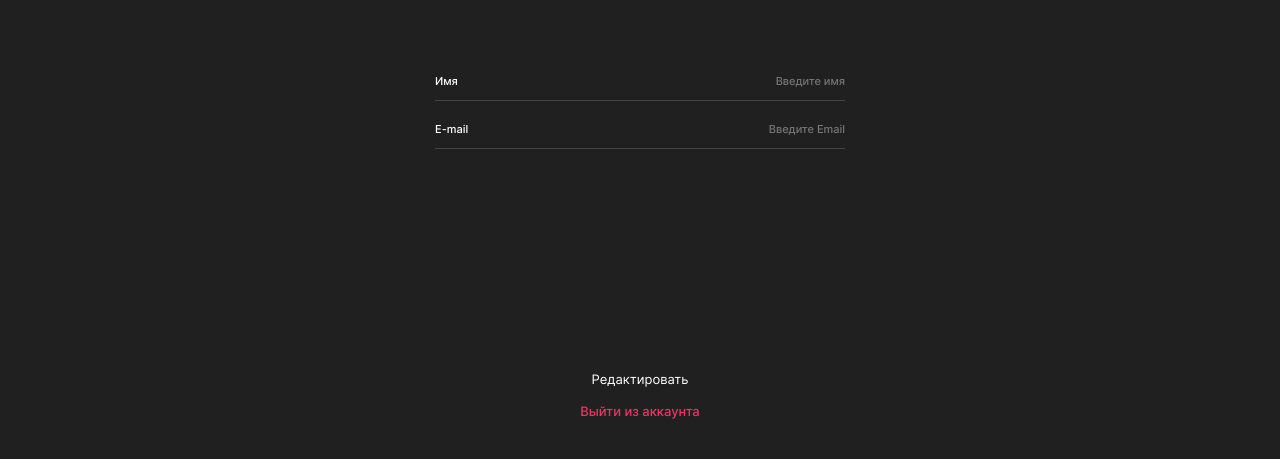
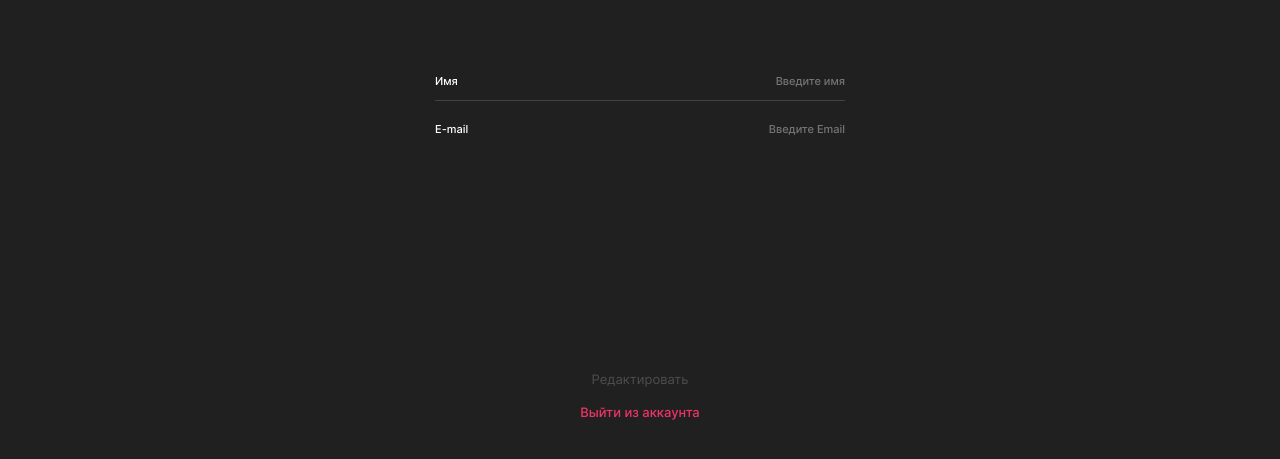
Before and after one commit to Angelikusya/movies-explorer-frontend, a React (Create React App) app: page /profile in a window 1280 px wide. Shown: the part 227-686 px from the top of the page. Built offline with nearby package versions, Linux system fonts and the light colour scheme; no server answers; sample sign-in values are in the browser's storage.

Commit message:
fixed profile 2 time

```diff
--- a/src/components/Profile/Profile.css
+++ b/src/components/Profile/Profile.css
@@ -60,10 +60,13 @@
     color: #FFFFFF;
     background: transparent;
     border: 0;
+    cursor: pointer;
+    opacity: 1;
 }
 
-.profile__change_disabled {
-    color: #F2E9E9;
+.profile__change:disabled {
+    opacity: 0.2;
+    cursor: none;
 }
 
 .profile__input {
--- a/src/components/Profile/Profile.js
+++ b/src/components/Profile/Profile.js
@@ -1,59 +1,64 @@
-import React, { useState } from 'react';
+import React, { useState, useContext, useEffect } from 'react';
 import './Profile.css';
 import { Link } from 'react-router-dom';
 import { CurrentUserContext } from '../../context/CurrentUserContext';
 
 function Profile({ editUser, noticeProfile, logout, isLoading }) {
+    const currentUser = useContext(CurrentUserContext);
+    const [name, setName] = useState();
+    const [email, setEmail] = useState();
+    const [edit, setEdit] = useState(false);
+    const [formValid, setFormValid] = useState(false);
 
-    const currentUser = React.useContext(CurrentUserContext);
-    const [name, setName] = useState('');
-    const [email, setEmail] = useState('');
-    const [nameError, setNameError] = useState(false);
-    const [emailError, setEmailError] = useState(false);
-    const [isEdited, setIsEdited] = useState(false);
-    const [isDisabled, setIsDisabled] = useState(true);
+    const emailRegex = /^[a-zA-Z0-9]+@(?:[a-zA-Z0-9]+\.)+[A-Za-z]+$/;
 
-    React.useEffect(() => {
-        setName(currentUser.name);
-        setEmail(currentUser.email);
+    const isNameValid = ({name}) => {
+        return Boolean(typeof name === 'string' && name.length >= 2);
+    };
+
+    const isEmailValid = ({email}) => {
+        return Boolean(emailRegex.test(email));
+      };
+
+    const validateForm = ({name, email}) => {
+        const emailValidation = isEmailValid({email});
+        const nameValidation = isNameValid({name})
+        return Boolean(emailValidation && nameValidation);
+    };
+
+    useEffect(() => {
+      const isFormValid = Boolean(validateForm({name, email}));
+      setFormValid(isFormValid);
+    }, [name, email]);
+
+    const disabled = validateForm({name, email}) && (name !== currentUser.name || email !== currentUser.email);
+
+    const changeName = (e) => {
+      setName(e.target.value);
+    };
+
+    const changeEmail = (e) => {
+      setEmail(e.target.value);
+    };
+
+    const handleEdit = () => {
+      setEdit(true);
+    };
+
+    const handleEditUser = (e) => {
+      e.preventDefault();
+      editUser({name, email});
+      setEdit(false);
+    };
+
+    const handleExit = () => {
+      logout();
+    };
+
+    useEffect(() => {
+      setName(currentUser.name);
+      setEmail(currentUser.email);
     }, [currentUser]);
-
-
-    function handleName(e) {
-        const newName = e.target.value;
-        setName(newName);
-        setIsEdited(true);
-        if (newName === currentUser.name || newName.length < 2 || newName.length > 40) {
-            setNameError(true);
-            setIsDisabled(true);
-        } else {
-            setNameError(false);
-            setIsDisabled(emailError);
-        }
-    }
-
-    function handleEmail(e) {
-        const newEmail = e.target.value;
-        setEmail(newEmail);
-        setIsEdited(true);
-        if (newEmail === currentUser.email || !/^\S+@\S+\.\S+$/.test(newEmail)) {
-            setEmailError(true);
-            setIsDisabled(true);
-        } else {
-            setEmailError(false);
-            setIsDisabled(nameError);
-        }
-    }
-
-
-    function handleEditUser(e) {
-        e.preventDefault();
-
-        if (!nameError && !emailError) {
-            editUser({ name, email });
-            setIsEdited(false);
-        }
-    }
 
     return (
         <main>
@@ -71,7 +76,7 @@ function Profile({ editUser, noticeProfile, logout, isLoading }) {
                             maxLength="40"
                             required
                             value={name || ''}
-                            onChange={handleName}
+                            onChange={changeName}
                         />
                     </div>
                     <div className='profile__form-flex'>
@@ -85,17 +90,20 @@ function Profile({ editUser, noticeProfile, logout, isLoading }) {
                             maxLength="40"
                             required
                             value={email || ''}
-                            onChange={handleEmail}
+                            onChange={changeEmail}
                         />
                     </div>
                     <p className='profile__form-error-contaiter'>
                         <span className='profile__form-error'>{noticeProfile}</span>
                     </p>
-                    {isEdited ? (
-                        <button className={`profile__button ${isDisabled || isLoading ? 'profile__button profile__button_disabled' : ''}`} type='submit'>Сохранить</button> ) : ( <div className="profile__change" type='submit'>Редактировать</div>)}
+                    <button className='profile__change' onClick={handleEdit} disabled={!disabled || isLoading}>Редактировать</button>
+                    <Link className="profile__exit" to='/' onClick={handleExit}>Выйти из аккаунта</Link>
+
+                    {/* {isEdited ? (
+                        <button className={`profile__button ${isDisabled || isLoading ? 'profile__button profile__button_disabled' : ''}`} type='submit'>Сохранить</button> ) : ( <div className="profile__change" onClick={() => setIsEdited(true)}>Редактировать</div>)}
                     {isEdited ? (
                     <Link className="profile__exit_disabled" to='/'>Выйти из аккаунта</Link> ) : (
-                    <Link className="profile__exit" to='/' onClick={logout}>Выйти из аккаунта</Link> )}
+                    <Link className="profile__exit" to='/' onClick={logout}>Выйти из аккаунта</Link> )} */}
                 </form>
             </section>
         </main>
--- a/src/components/Register/Register.css
+++ b/src/components/Register/Register.css
@@ -313,6 +313,6 @@
     }
 
     .register__form  {
-        min-width: 260px;
+        max-width: 260px;
     }
 }
```
